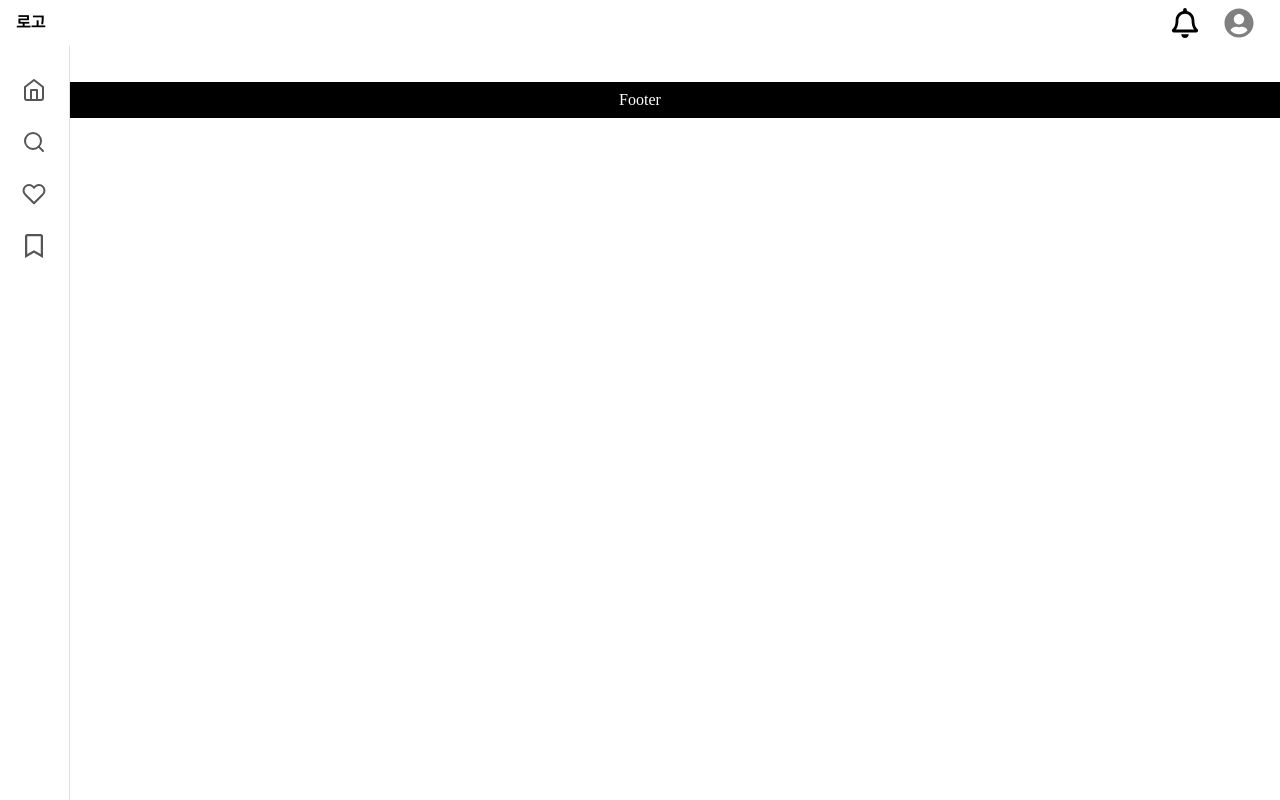
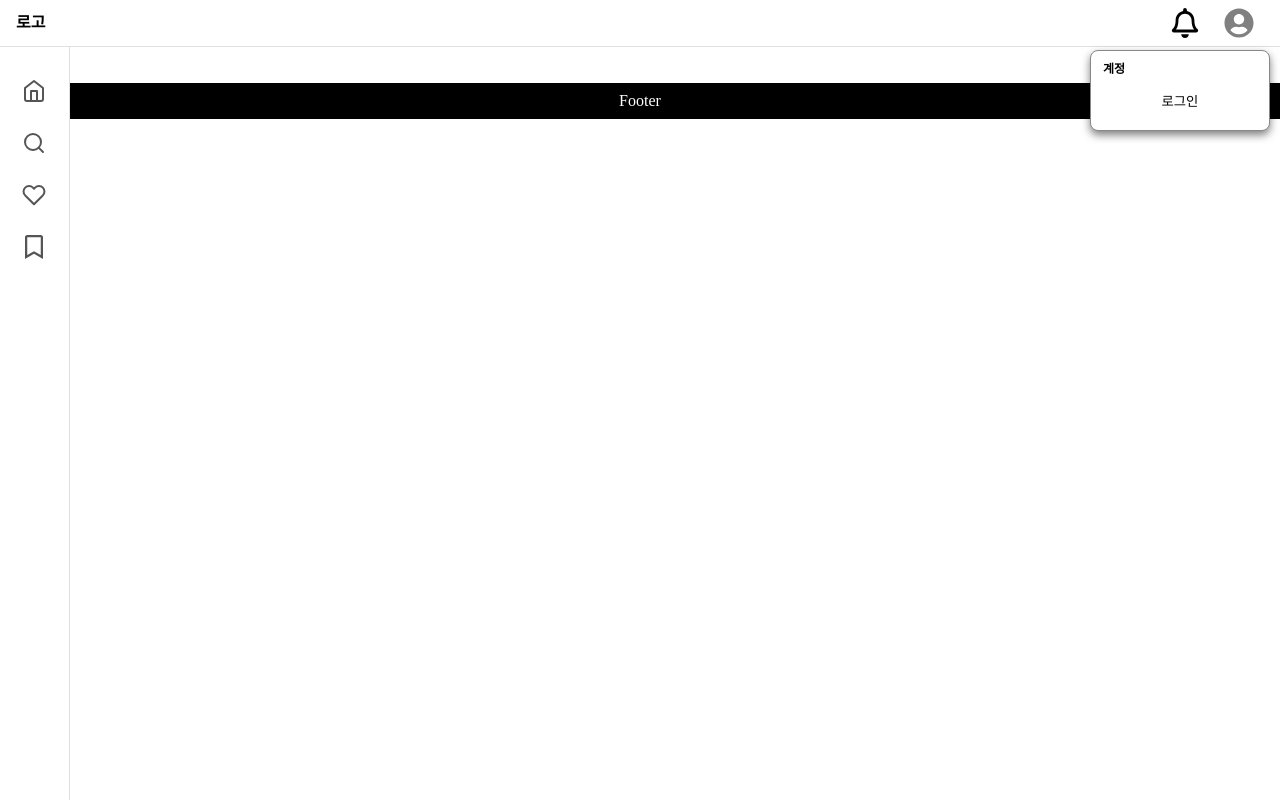
Before and after one commit to parkminjo/news-feed, a React (Vite) app: page / in a window 1280 px wide. Both pictures are taken after a click on the element 1244 px from the left and 23 px from the top of the page. Built offline with nearby package versions, Linux system fonts and the light colour scheme.

Commit message:
design: header 컴포넌트의 user 버튼에 대한 모달 추가 및 하단 라인 추가

```diff
--- a/src/components/layout/Header.jsx
+++ b/src/components/layout/Header.jsx
@@ -2,6 +2,7 @@ import styled from 'styled-components';
 import { fontSize } from '../../styles/fontSize';
 import { CenterWrapper } from '../../styles/GlobalStyle';
 import { FaRegBell, FaUserCircle } from 'react-icons/fa';
+import { useState } from 'react';
 
 const StContainer = styled.header`
   display: flex;
@@ -9,6 +10,7 @@ const StContainer = styled.header`
   align-items: center;
   padding: 8px 16px;
   font-size: ${fontSize.medium};
+  border-bottom: 1px solid #e0e0e0;
 `;
 
 const StLogo = styled.div`
@@ -31,12 +33,47 @@ const StBellIcon = styled(FaRegBell)`
   color: black;
 `;
 
-const StPlusIcon = styled(FaUserCircle)`
+const StUserIcon = styled(FaUserCircle)`
   color: gray;
   margin-right: 10px;
 `;
 
+const StModal = styled.div`
+  position: absolute;
+  top: 50px;
+  right: 10px;
+  width: 180px;
+  background: white;
+  border: 1px solid #888;
+  border-radius: 8px;
+  box-shadow: 0 4px 8px rgba(0, 0, 0, 0.5);
+  padding: 12px;
+  display: flex;
+  flex-direction: column;
+  gap: 8px;
+  font-size: ${fontSize.small};
+  z-index: 100;
+`;
+
+const StAccountName = styled.div`
+  font-weight: bold;
+  text-align: left;
+`;
+
+const StButton = styled.button`
+  padding: 8px;
+  background: none;
+  border: none;
+  cursor: pointer;
+  text-align: center;
+  &:hover {
+    background: #f0f0f0;
+  }
+`;
+
 const Header = () => {
+  const [isModalOpen, setIsModalOpen] = useState(false);
+
   return (
     <StContainer>
       <StLogo>로고</StLogo>
@@ -44,10 +81,17 @@ const Header = () => {
         <StIconWrapper>
           <StBellIcon size={30} />
         </StIconWrapper>
-        <StIconWrapper>
-          <StPlusIcon size={30} />
+        <StIconWrapper onClick={() => setIsModalOpen(!isModalOpen)}>
+          <StUserIcon size={30} />
         </StIconWrapper>
       </StIconsWrapper>
+
+      {isModalOpen && (
+        <StModal>
+          <StAccountName>계정</StAccountName>
+          <StButton>로그인</StButton>
+        </StModal>
+      )}
     </StContainer>
   );
 };
```
